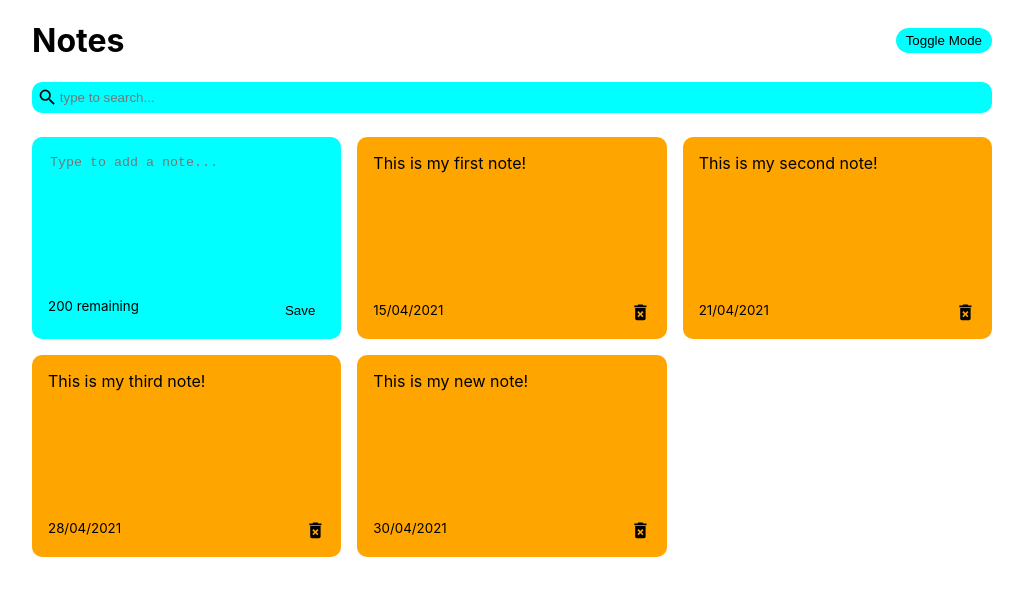
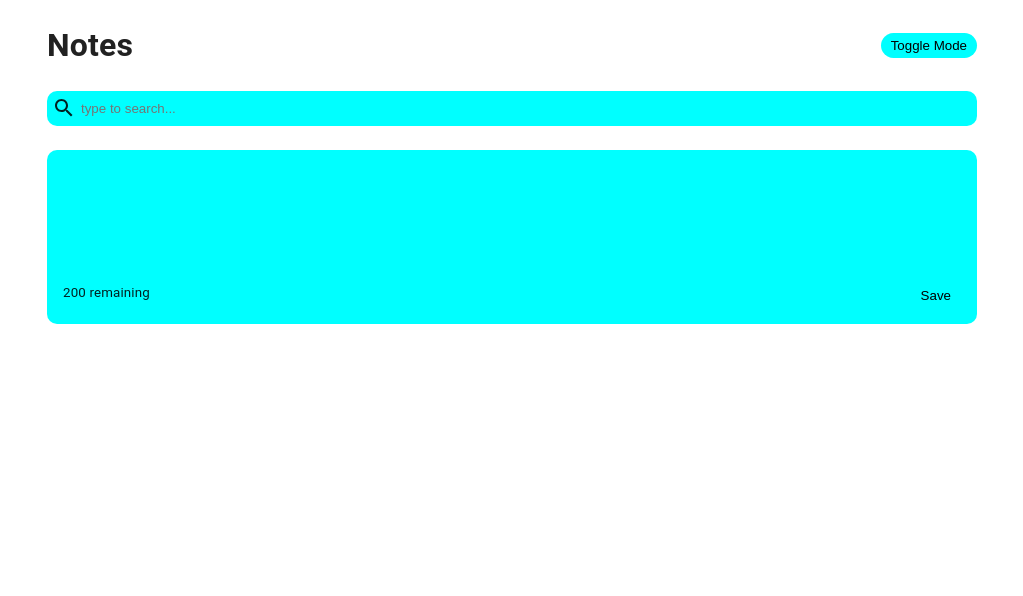
Before and after one commit to SumukhChakkirala/notes-app, a React (Create React App) app: page / in a window 1280 px wide. Shown: the top 596 px of the page, without its empty margins (128-1151 px from the left). Built offline with nearby package versions, Linux system fonts and the light colour scheme.

Commit message:
chore(frontend):added mui

```diff
--- a/package.json
+++ b/package.json
@@ -3,6 +3,12 @@
   "version": "0.1.0",
   "private": true,
   "dependencies": {
+    "@emotion/react": "^11.11.4",
+    "@emotion/styled": "^11.11.5",
+    "@material-ui/core": "^4.12.4",
+    "@material-ui/icons": "^4.11.3",
+    "@mui/icons-material": "^5.16.1",
+    "@mui/material": "^5.16.1",
     "@testing-library/jest-dom": "^5.17.0",
     "@testing-library/react": "^13.4.0",
     "@testing-library/user-event": "^13.5.0",
--- a/src/App.js
+++ b/src/App.js
@@ -3,30 +3,14 @@ import { nanoid } from 'nanoid';
 import NotesList from './components/NotesList';
 import Search from './components/Search';
 import Header from './components/Header';
+import { useStyles } from './components/styling';
+import Brightness4Icon from '@mui/icons-material/Brightness4';
+import Brightness7Icon from '@mui/icons-material/Brightness7';
+import { createTheme, ThemeProvider, CssBaseline } from '@mui/material';
+const App = () => {
+	const [notes, setNotes] = useState([]);
 
-const App = () => {
-	const [notes, setNotes] = useState([
-		{
-			id: nanoid(),
-			text: 'This is my first note!',
-			date: '15/04/2021',
-		},
-		{
-			id: nanoid(),
-			text: 'This is my second note!',
-			date: '21/04/2021',
-		},
-		{
-			id: nanoid(),
-			text: 'This is my third note!',
-			date: '28/04/2021',
-		},
-		{
-			id: nanoid(),
-			text: 'This is my new note!',
-			date: '30/04/2021',
-		},
-	]);
+	const classes = useStyles()
 
 	const [searchText, setSearchText] = useState('');
 
@@ -65,9 +49,18 @@ const App = () => {
 		setNotes(newNotes);
 	};
 
+	const theme = createTheme({
+        palette: {
+            mode: darkMode ? 'dark' : 'light',
+            // Customize other theme options as needed
+        },
+    });
+
     return (
-		<div className={`${darkMode && 'dark-mode'}`}>
-			<div className='container'>
+        <ThemeProvider theme={theme}>
+			<CssBaseline/>
+            <div className={`${darkMode ? classes.darkMode : ''}`}>
+                <div className={classes.container}>
                     <Header handleToggleDarkMode={setDarkMode} />
                     <Search handleSearchNote={setSearchText} />
                     <NotesList
@@ -79,6 +72,7 @@ const App = () => {
                     />
                 </div>
             </div>
+        </ThemeProvider>
     );
 };
 
--- a/src/components/AddNote.js
+++ b/src/components/AddNote.js
@@ -1,8 +1,11 @@
 import { useState } from "react";
-
+import { useStyles } from "./styling";
+import TextField from '@mui/material/TextField';
+import { Container,Grid } from "@material-ui/core";
 const AddNote = ({handleAddNote}) => {
     const[noteText, setNoteText] = useState('');
     const charaterLimit = 200;
+    const classes = useStyles()
 
     const handleChange= (event) =>{
         if (charaterLimit-event.target.value.length>=0){
@@ -15,20 +18,28 @@ const AddNote = ({handleAddNote}) => {
             setNoteText('')
 
         }
+
     }
-    return (<div className="note new">
-        <textarea
-        rows="8"
-        cols = "10"
-        placeholder="Type to add a note..."
-        value={noteText}
-        onChange={handleChange}
-        ></textarea>
-        <div className="note-footer">
-            <small>{200- noteText.length} remaining</small>
-            <button className="save" onClick={handlesaveClick}>Save</button>
-        </div>
-    </div>
+    return (
+        //<Container>
+            <div className={classes.noteNew}>
+                <TextField
+                    id="standard-multiline-static"
+                    label="Add Note"
+                    multiline
+                    rows={4}
+                    variant="standard" // or "filled"
+                    InputProps={{
+                        disableUnderline: true,
+                        sx: { backgroundColor: 'aqua' }
+                    }}
+                />
+                <div className={classes.noteFooter}>
+                    <small>{200 - noteText.length} remaining</small>
+                    <button className={classes.save} onClick={handlesaveClick}>Save</button>
+                </div>
+            </div>
+        //</Container>
     );
 };
 
--- a/src/components/Header.js
+++ b/src/components/Header.js
@@ -1,13 +1,15 @@
 import React from 'react'
+import { useStyles } from './styling'
 
 const Header = ({handleToggleDarkMode}) => {
+  const classes = useStyles()
   return (
-    <div className='Header'>
+    <div className={classes.header}>
       <h1>Notes</h1>
       <button onClick={() =>
       handleToggleDarkMode(
         (previousDarkMode) => !previousDarkMode
-      )} className='save'>Toggle Mode</button>
+      )} className={classes.save}>Toggle Mode</button>
     </div>
   )
 }
--- a/src/components/Note.js
+++ b/src/components/Note.js
@@ -1,17 +1,26 @@
 import { MdDeleteForever } from "react-icons/md";
+import { Typography,Button, Container, makeStyles } from '@material-ui/core'
+import RemoveCircleIcon from '@mui/icons-material/RemoveCircle';
+import { useStyles } from './styling';
+
+
+
 
 const Note = ({id, text, date, handleDeleteNote}) =>{
+    const classes = useStyles()
     return (
-        <div className="note">
+        <Container>
+        <div className={classes.note}>
             <span>{text}</span>
-            <div className="note-footer">
+            <div className={classes.noteFooter}>
                 <small>{date}</small>
-                <MdDeleteForever
+                <RemoveCircleIcon
                     onClick={() => handleDeleteNote(id)}
-                    className="delete-icon"
-                    size='1.3em'/>
+                    className={classes.icons}
+                    />
             </div>
         </div>
+        </Container>
     )
 }
 export default Note;
--- a/src/components/NotesList.js
+++ b/src/components/NotesList.js
@@ -1,8 +1,12 @@
 import Note from "./Note";
 import AddNote from "./AddNote";
+import { makeStyles } from "@material-ui/core";
+import { useStyles } from "./styling";
+
 const NotesList = ({ notes, handleAddNote, handleDeleteNote }) => {
+    const classes = useStyles()
     return(
-        <div className="notes-list">
+        <div className={classes.noteList}>
             <AddNote handleAddNote={handleAddNote}/>
             {notes.map((note)=> (<Note id={note.id}
             text = {note.text}
--- a/src/components/Search.js
+++ b/src/components/Search.js
@@ -1,10 +1,15 @@
+import { makeStyles } from '@material-ui/core'
 import React from 'react'
 import { MdSearch } from 'react-icons/md'
+import SearchIcon from '@mui/icons-material/Search';
+import { useStyles } from './styling';
+
 
 const Search = ({handleSearchNote}) => {
+  const classes = useStyles()
   return (
-    <div className='search'>
-        <MdSearch className='search-icons' size='1.3em' />
+    <div className={classes.search}>
+        <SearchIcon className='search-icons' size='1.3em' />
         <input onChange={(event) =>handleSearchNote(event.target.value) } type='text' placeholder='type to search...'/>
 
     </div>
--- /dev/null
+++ b/src/components/styling.js
@@ -0,0 +1,87 @@
+import { makeStyles } from "@material-ui/core"
+import { DarkMode } from "@mui/icons-material";
+
+export const useStyles = makeStyles({
+    container:{
+        maxWidth: '960px',
+        marginRight: 'auto',
+        marginLeft:'auto',
+        paddingRight: '15px',
+        paddingLeft: '15px',
+        minHeight: '100vh',
+      },
+    header:{
+        display: 'flex',
+        alignItems: 'center',
+        justifyContent: 'space-between',
+      },
+    search: {
+      display: 'flex',
+      alignItems: 'center',
+      backgroundColor: 'aqua',
+      borderRadius: '10px',
+      padding: '5px',
+      marginBottom: '1.5rem',
+      '& input': {
+        border: 'none',
+        backgroundColor: 'aqua',
+        padding: '5px',
+        flex: 1,
+        '&:focus': {
+          outline: 'none',
+        },
+      }
+    },
+    noteList:{
+        display: 'grid',
+        gridGap: '1rem',
+        gridTemplateColumns:'repeat(auto-fit, minmax(250px,1fr))',
+    },
+    icons:{
+        fontSize: '1.8em',
+        '&:hover':{
+          cursor: 'pointer',
+        }
+      },
+    note:{
+      backgroundColor: 'orange',
+      borderRadius: '10px',
+      padding: '1rem',
+      minHeight: '170px' ,
+      display:'flex',
+      flexDirection: 'column',
+      justifyContent: 'space-between',
+      whiteSpace:'pre-wrap',
+      },
+    noteFooter:{
+          display: 'flex',
+          alignItems: 'centers',
+          justifyContent: 'space-between',
+      },
+    noteNew:{
+        backgroundColor: 'aqua',
+        borderRadius: '10px',
+        padding: '1rem',
+        minHeight: '170px' ,
+        display:'flex',
+        flexDirection: 'column',
+        justifyContent: 'space-between',
+        whiteSpace:'pre-wrap',
+      },
+    save:{
+        backgroundColor: 'aqua',
+        border: 'none',
+        borderRadius: '15px',
+        padding: '5px 10px 5px 10px',
+        '&:hover':{
+        backgroundColor:'orange',
+        cursor: 'pointer',
+        }
+    },
+    darkMode:{
+        backgroundColor: 'black',
+        '& h1':{
+            color: 'white',
+        }
+    }
+  })
--- a/src/index.css
+++ b/src/index.css
@@ -1,4 +1,4 @@
-body {
+/* body {
   margin: 0;
   font-family: -apple-system, BlinkMacSystemFont, 'Segoe UI', 'Roboto', 'Oxygen',
     'Ubuntu', 'Cantarell', 'Fira Sans', 'Droid Sans', 'Helvetica Neue',
@@ -10,25 +10,25 @@ body {
 code {
   font-family: source-code-pro, Menlo, Monaco, Consolas, 'Courier New',
     monospace;
-}
+} */
 
-.container{
+/* .container{
   max-width: 960px;
   margin-right: auto;
   margin-left:auto;
   padding-right: 15px;
   padding-left: 15px;
   min-height: 100vh;
-}
+} */
 
 
-.notes-list{
+/* .notes-list{
   display: grid;
   grid-gap: 1rem;
   grid-template-columns: repeat(auto-fit, minmax(250px,1fr));
-}
+} */
 
-
+/*
 .note{
   background-color: orange;
   border-radius: 10px;
@@ -43,22 +43,22 @@ code {
   display: flex;
   align-items: centers;
   justify-content: space-between;
-}
+} */
 
-.note.new{
+/* .note.new{
   background-color: aqua;
-}
-textarea{
+} */
+/* textarea{
   border: none;
   resize: none;
   background-color: aqua;
-}
+} */
 
-textarea:focus{
+/* textarea:focus{
   outline: none;
-}
+} */
 
-.save{
+/* .save{
   background-color: aqua;
   border: none;
   border-radius: 15px;
@@ -68,38 +68,38 @@ textarea:focus{
 .save:hover{
   background-color:orange;
   cursor: pointer;
-}
-.delete-icon:hover{
+} */
+/* .delete-icon:hover{
   cursor: pointer;
-}
+} */
 
-.search{
+/* .search{
   display: flex;
   align-items: center;
   background-color: aqua;
   border-radius: 10px;
   padding: 5px;
   margin-bottom: 1.5rem;
-}
+} */
 
-.search input{
+/* .search input{
   border: none;
   background-color:aqua;
 }
 
 .search input:focus{
   outline: none;
-}
+} */
 
-.Header{
+/* .Header{
   display: flex;
   align-items: center;
   justify-content: space-between;
-}
+} */
 
-.dark-mode{
+/* .dark-mode{
   background-color: black;
-}
-.dark-mode h1{
+} */
+/* .dark-mode h1{
   color: white;
-}
+} */
```
Also changed, not shown: 1 other file (tests, documents, lock files or other folders). Lines whose indentation alone changed are shown as unchanged.
